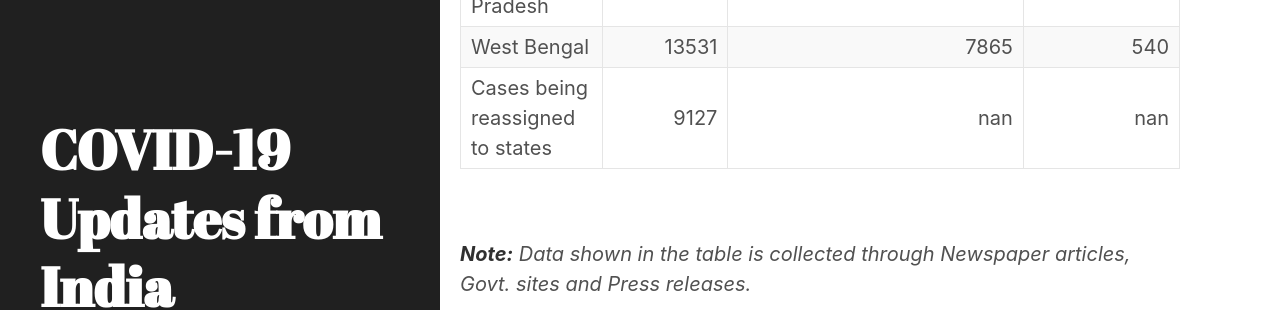
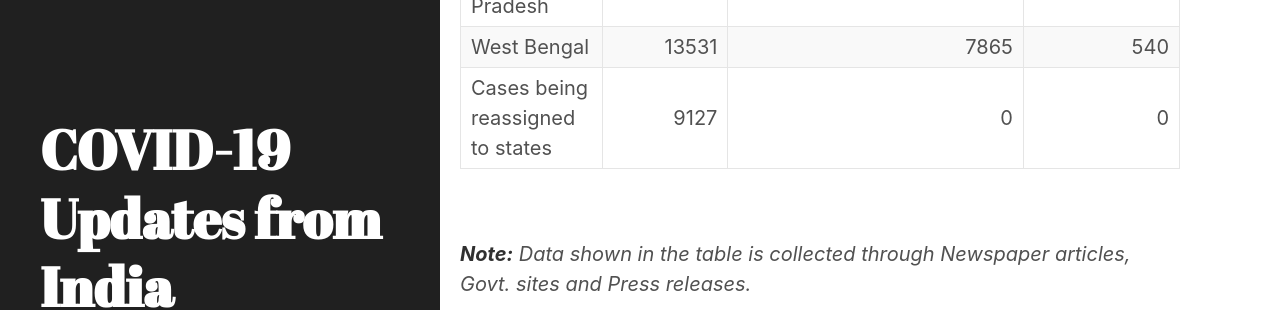
Before and after one commit to bhooraj/covid19updates-india, a Jekyll site: the page built from _posts/2020-06-21-home.md, in a window 1280 px wide and 900 px high, scrolled down 2247 px. Shown: the part 154-464 px from the top of the window. Built offline with Jekyll 4.4.1, drawn with Linux system fonts in a browser that asks for light colours.

Commit message:
Update table-20200621-0944.md

```diff
--- a/_includes/table-20200621-0944.md
+++ b/_includes/table-20200621-0944.md
@@ -35,4 +35,4 @@
 | Uttarakhand                              |                    2301 |                        1450 |                                                    27 |
 | Uttar Pradesh                            |                   16594 |                        9995 |                                                   507 |
 | West Bengal                              |                   13531 |                        7865 |                                                   540 |
-| Cases being reassigned to states         |                    9127 |                         nan |                                                   nan |
+| Cases being reassigned to states         |                    9127 |                           0 |                                                           0 |
```
